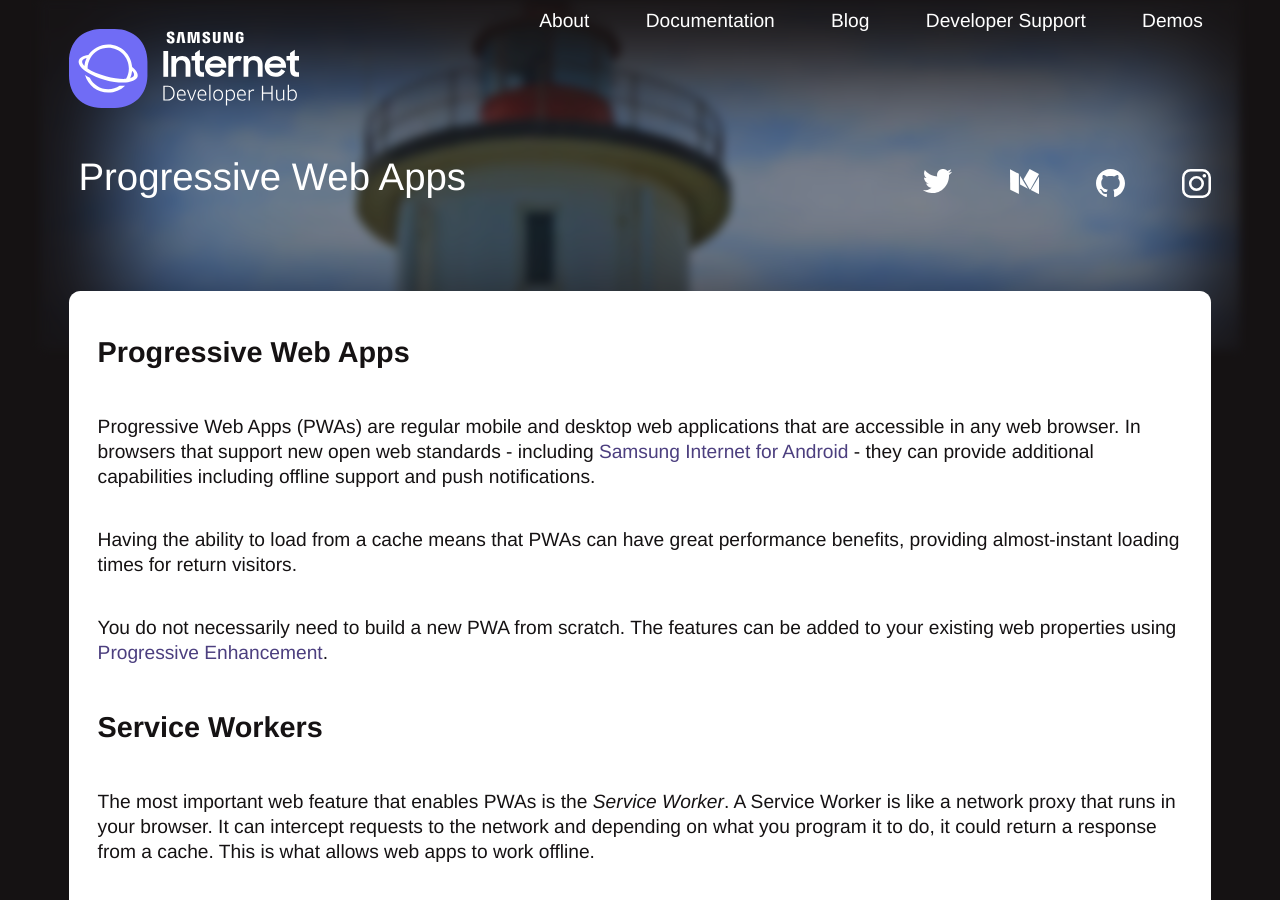
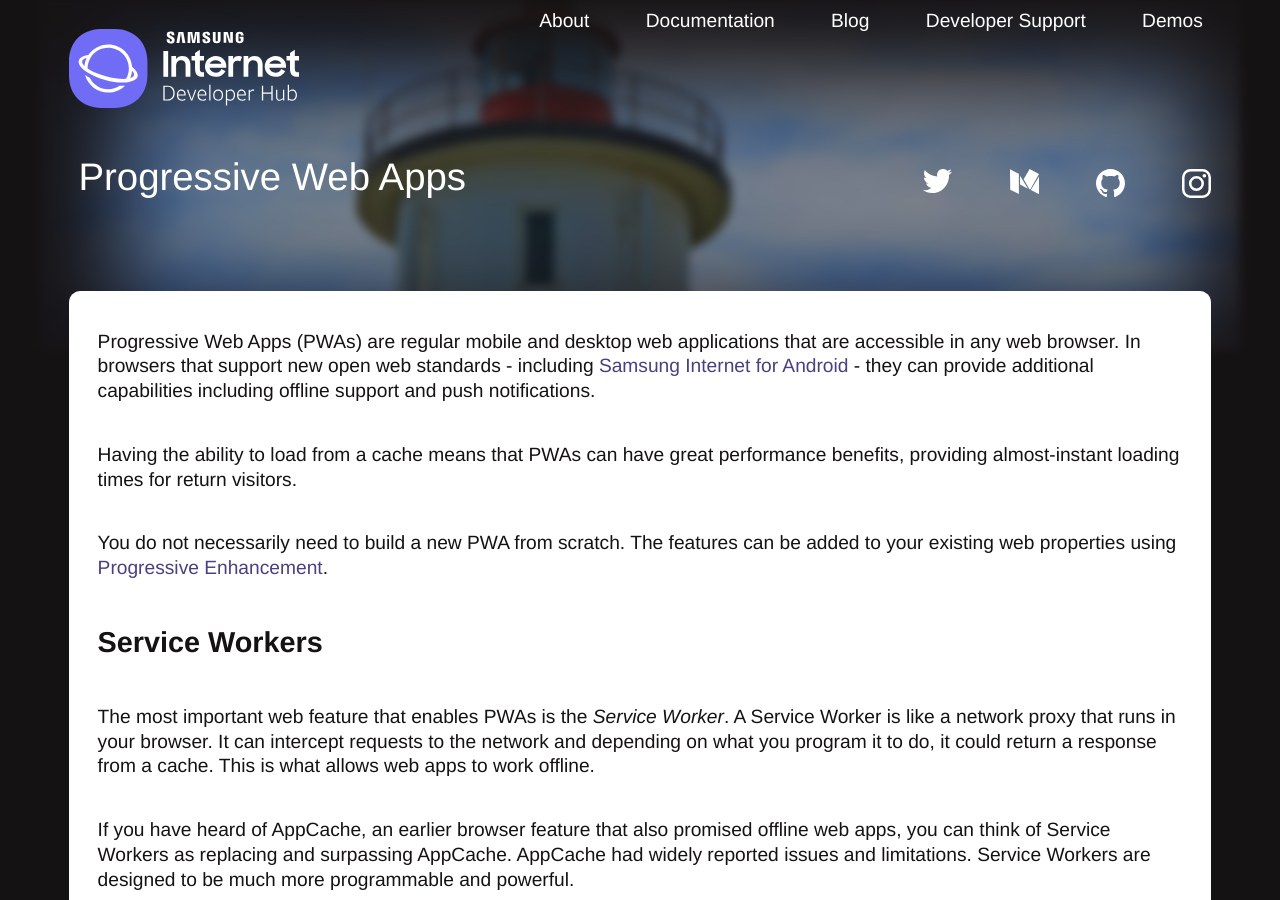
Before and after one commit to SamsungInternet/homepage-archive, a Jekyll site: the page built from docs/progressive-web-apps.md, in a window 1280 px wide and 900 px high. Built offline with Jekyll 4.4.1, drawn with Linux system fonts in a browser that asks for light colours.

Commit message:
Remove duplicate header

```diff
--- a/docs/progressive-web-apps.md
+++ b/docs/progressive-web-apps.md
@@ -4,8 +4,6 @@
 image: /images/header-images/lighthouse-beacon.jpg
 description: Samsung Internet support for PWA APIs
 ---
-# Progressive Web Apps
-
 Progressive Web Apps (PWAs) are regular mobile and desktop web applications that are
 accessible in any web browser. In browsers that support new open web standards - including
 [Samsung Internet for Android](/about) - they can provide additional capabilities including
```
